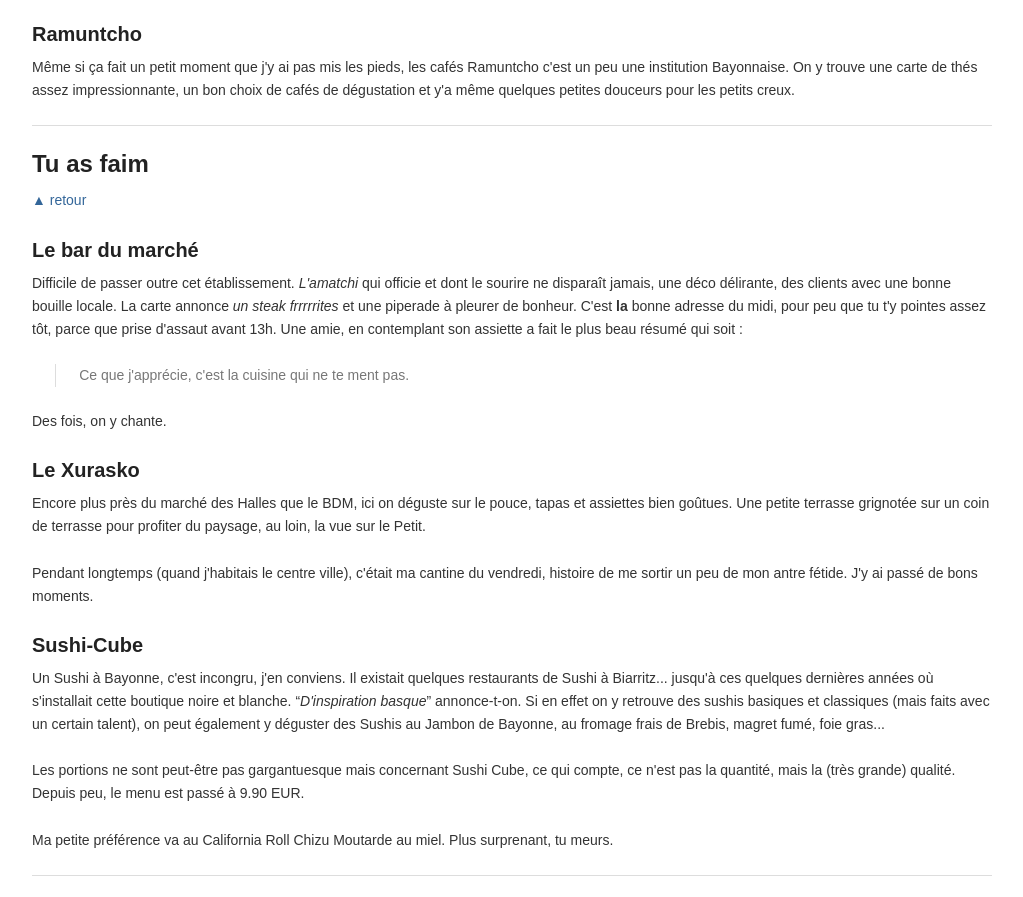
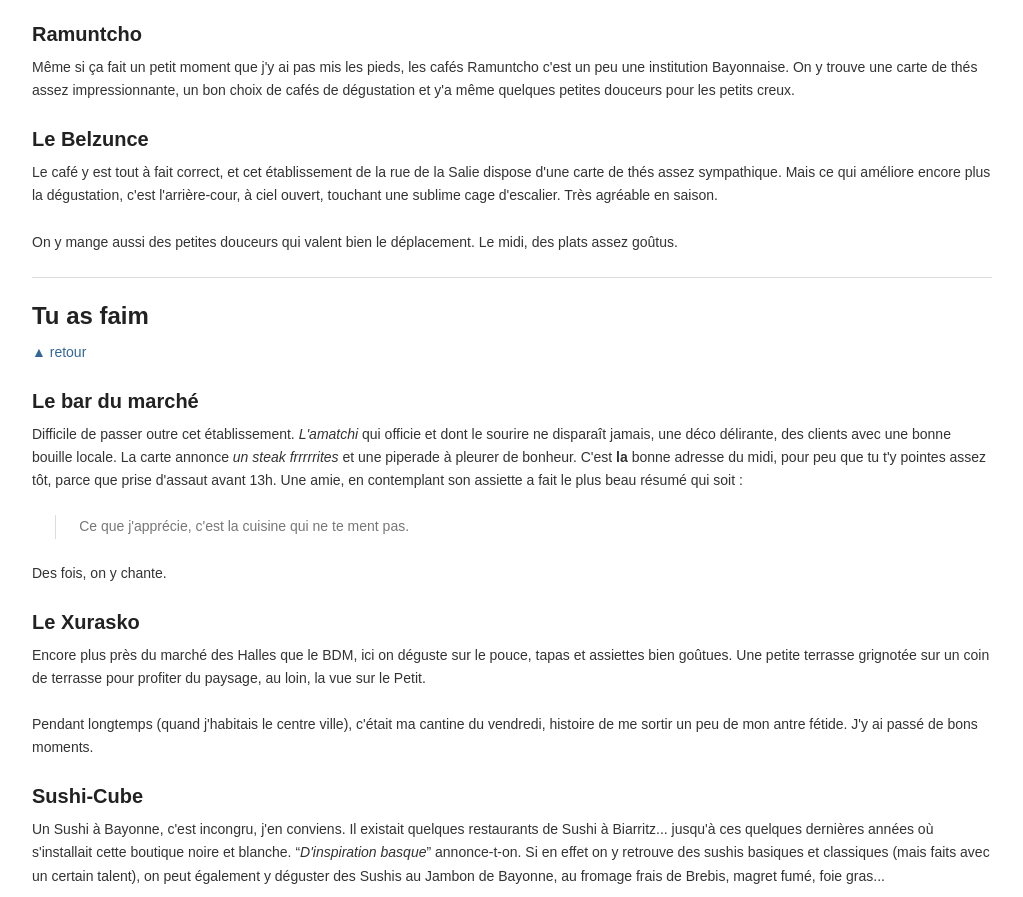
Before and after one commit to brunobord/bayonne, a plain HTML site: page www/index.html in a window 1280 px wide. Shown: the part 1068-1965 px from the top of the page, without its empty margins (128-1151 px from the left). Drawn offline with Linux system fonts and the light colour scheme.

Commit message:
le Belzunce - closes #12

```diff
--- a/www/index.html
+++ b/www/index.html
@@ -82,6 +82,13 @@ café debout, à même la rue. C'est roots.</p>
 Ramuntcho c'est un peu une institution Bayonnaise. On y trouve une carte de thés
 assez impressionnante, un bon choix de cafés de dégustation et y'a même quelques
 petites douceurs pour les petits creux.</p>
+<h3>Le Belzunce</h3>
+<p>Le café y est tout à fait correct, et cet établissement de la rue de la Salie
+dispose d'une carte de thés assez sympathique. Mais ce qui améliore encore plus
+la dégustation, c'est l'arrière-cour, à ciel ouvert, touchant une sublime
+cage d'escalier. Très agréable en saison.</p>
+<p>On y mange aussi des petites douceurs qui valent bien le déplacement. Le midi,
+des plats assez goûtus.</p>
 <hr />
 <h2 id="miam">Tu as faim</h2>
 <p class="no-underline"><a href="#top">▲ retour</a></p>
```
Also changed, not shown: map.geojson, 1 other file.
